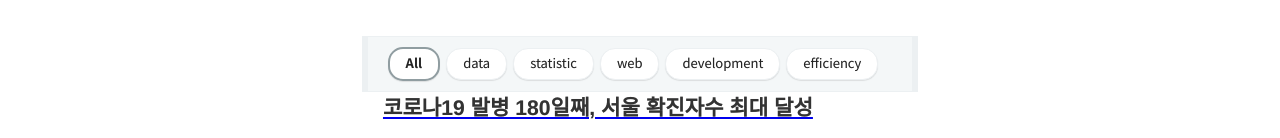
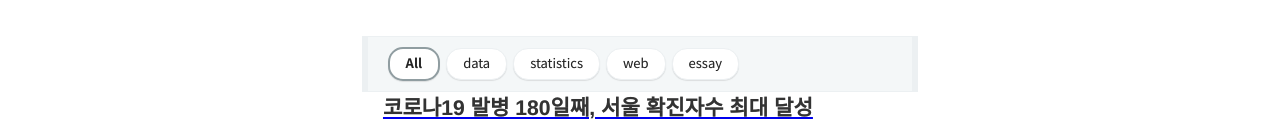
Before and after one commit to snoop2head/noopy, a Gatsby site: page / in a window 1280 px wide. Shown: the part 286-424 px from the top of the page. Built offline with nearby package versions, Linux system fonts and the light colour scheme; Gatsby itself is replaced by a stand-in of ours; some packages are replaced by stand-ins of ours; what typography-theme-github would draw is missing.

Commit message:
reorganize categories

```diff
--- a/content/blog/development/200705_pyenv와_pipenv로_개발_환경_혼선_줄이기.md
+++ b/content/blog/data/200705_pyenv와_pipenv로_개발_환경_혼선_줄이기.md
@@ -1,7 +1,7 @@
 ---
 title: 'conda는 이제 그만 쓸래요 - pyenv & poetry'
 date: 2020-07-12 13:01:13
-category: 'development'
+category: 'data'
 draft: false
 
 
--- a/content/blog/development/200819_Todo.md
+++ b/content/blog/data/200819_Todo.md
@@ -1,7 +1,7 @@
 ---
 title: 'Questions that I were being asked Frequently'
 date: 2020-08-19 13:01:13
-category: 'development'
+category: 'data'
 draft: True
 
 
--- a/content/blog/efficiency/200420_오늘만_코딩할_건_아니잖아.md
+++ b/content/blog/essay/200420_오늘만_코딩할_건_아니잖아.md
@@ -1,7 +1,7 @@
 ---
 title: '오늘만 코딩할 건 아니잖아'
 date: 2020-04-20 13:01:13
-category: 'efficiency'
+category: 'essay'
 draft: false
 
 ---
--- a/content/blog/statistic/stat110.md
+++ b/content/blog/statistics/stat110.md
@@ -1,7 +1,7 @@
 ---
 title: 'Studying Probability with Harvard Stat110 Course'
 date: 2020-08-19 13:01:13
-category: 'statistic'
+category: 'statistics'
 draft: false
 ---
 
--- a/content/blog/development/hello.md
+++ b/content/blog/web/hello.md
@@ -1,7 +1,7 @@
 ---
 title: 'Welcome Bee starter'
 date: 2020-07-04 12:21:13
-category: 'development'
+category: 'web'
 thumbnail: './images/hello.png'
 draft: true
 ---
```
Also changed, not shown: content/blog/web/images/code_example.png (renamed from content/blog/development/images/code_example.png), content/blog/web/images/hello.png (renamed from content/blog/development/images/hello.png), 1 other file.
